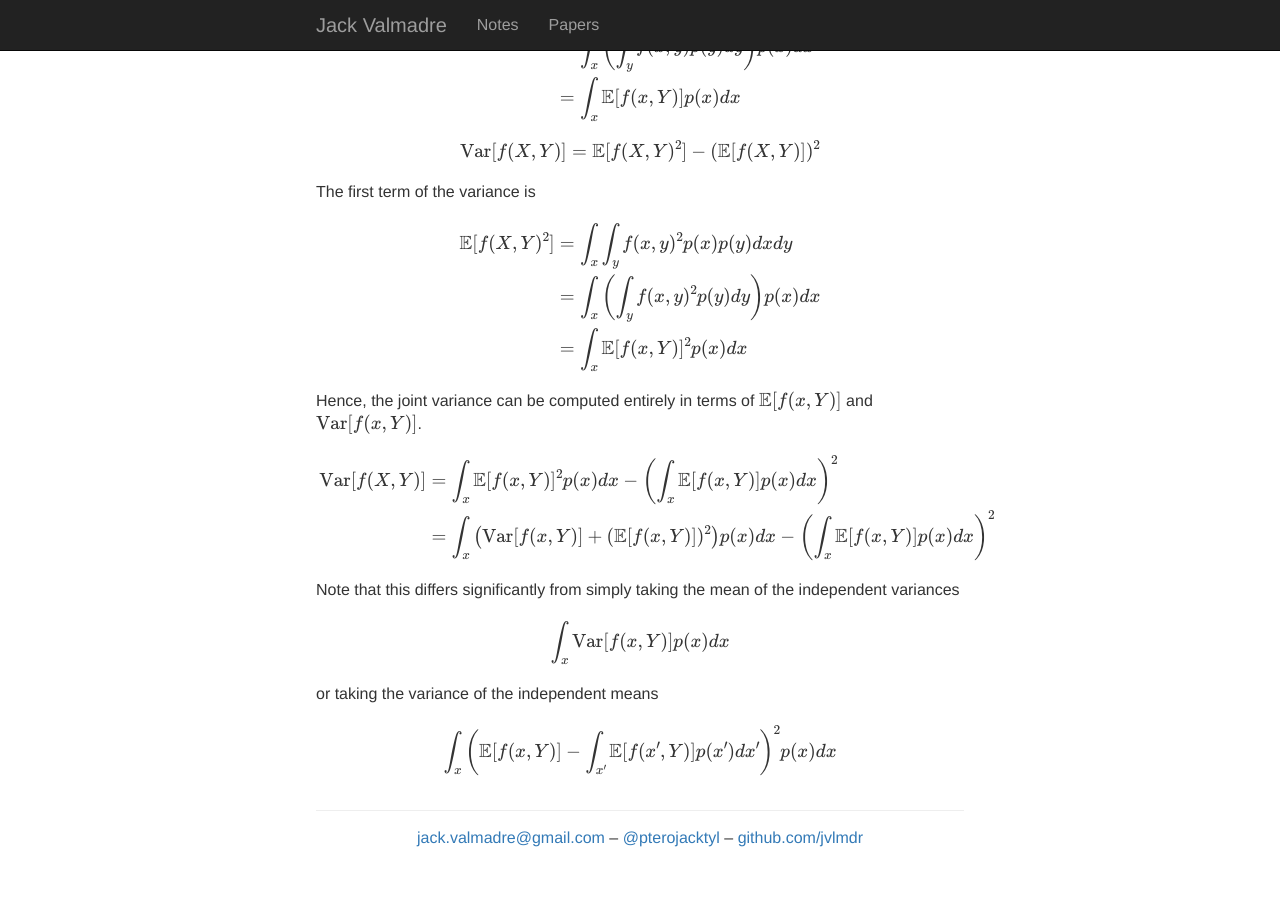
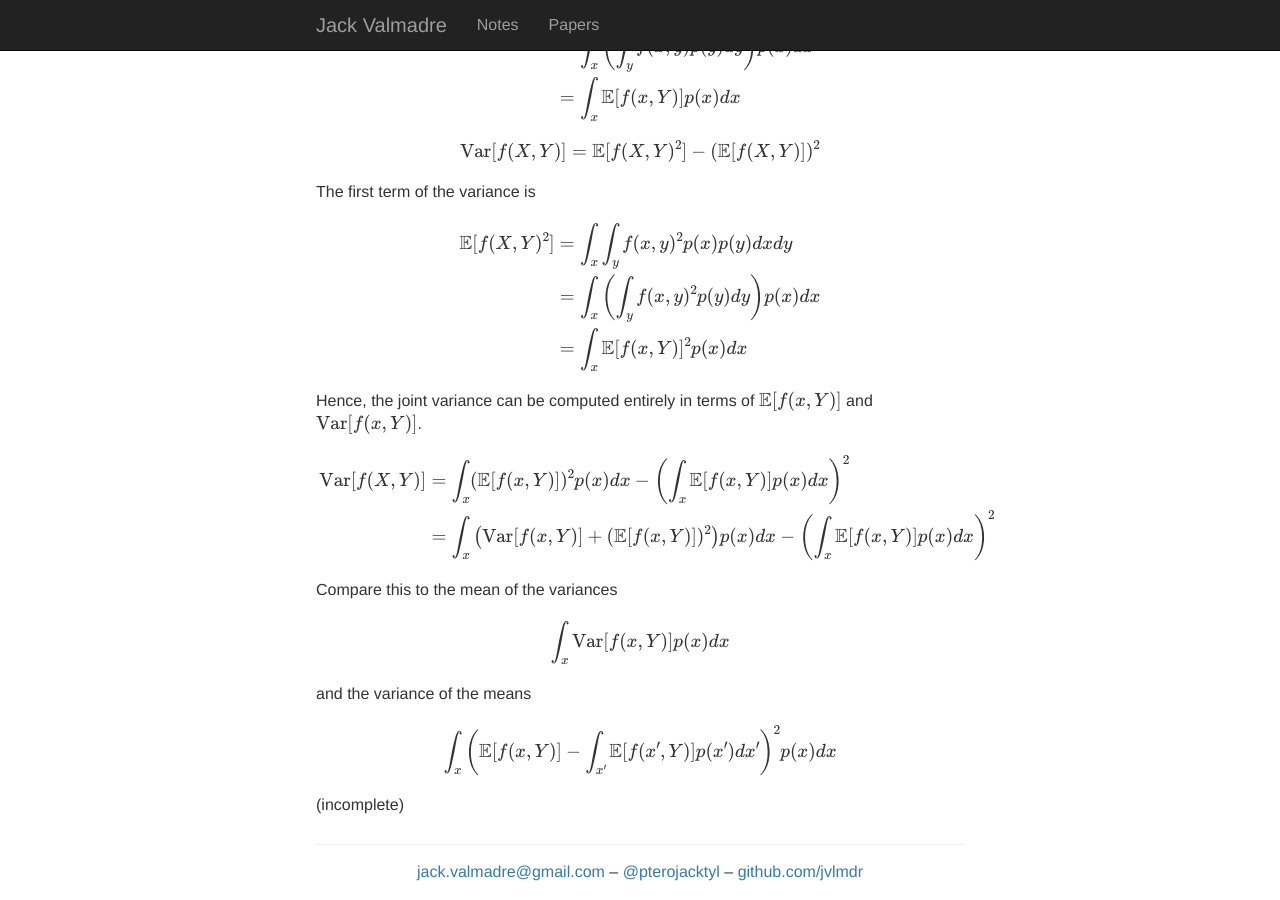
Before and after one commit to jvlmdr/jack.valmadre.net, a Jekyll site: the page built from notes/_posts/2018-05-16-variance-two-variables.md, in a window 1280 px wide and 900 px high, scrolled down 671 px. Built offline with Jekyll 4.4.1, drawn with Linux system fonts in a browser that asks for light colours; nearby versions of some CDN libraries; formulas are drawn with MathJax 3; before the commit the page ends 1537 px from its top, so only the background shows below that.

Commit message:
Update 2018-05-16-variance-two-variables.md

```diff
--- a/notes/_posts/2018-05-16-variance-two-variables.md
+++ b/notes/_posts/2018-05-16-variance-two-variables.md
@@ -43,14 +43,16 @@ $$\begin{aligned}
 Hence, the joint variance can be computed entirely in terms of $\mathbb{E}[f(x, Y)]$ and $\operatorname{Var}[f(x, Y)]$.
 
 $$\begin{aligned}
-\operatorname{Var}[f(X, Y)] & = \int_x \mathbb{E}[f(x, Y)]^2 p(x) dx - \left( \int_x \mathbb{E}[f(x, Y)] p(x) dx \right)^2 \\
+\operatorname{Var}[f(X, Y)] & = \int_x (\mathbb{E}[f(x, Y)])^2 p(x) dx - \left( \int_x \mathbb{E}[f(x, Y)] p(x) dx \right)^2 \\
 & = \int_x \left( \operatorname{Var}[f(x, Y)] + (\mathbb{E}[f(x, Y)])^2 \right) p(x) dx - \left( \int_x \mathbb{E}[f(x, Y)] p(x) dx \right)^2
 \end{aligned}$$
 
-Note that this differs significantly from simply taking the mean of the independent variances
+Compare this to the mean of the variances
 
 $$\int_x \operatorname{Var}[f(x, Y)]  p(x) dx$$
 
-or taking the variance of the independent means
+and the variance of the means
 
 $$\int_x \left( \mathbb{E}[f(x, Y)] - \int_{x'} \mathbb{E}[f(x', Y)] p(x') dx' \right)^{2} p(x) dx$$
+
+(incomplete)
```
